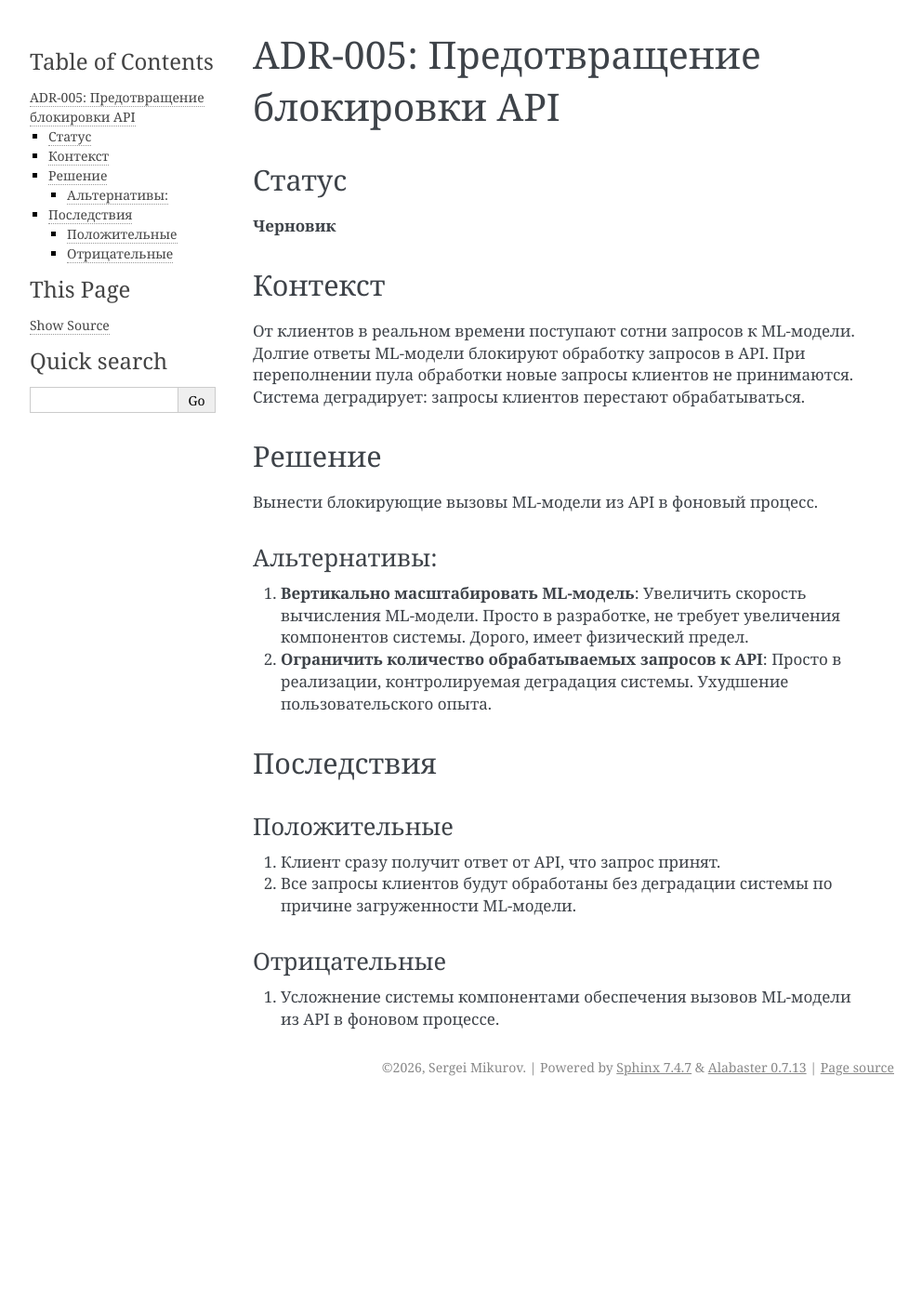
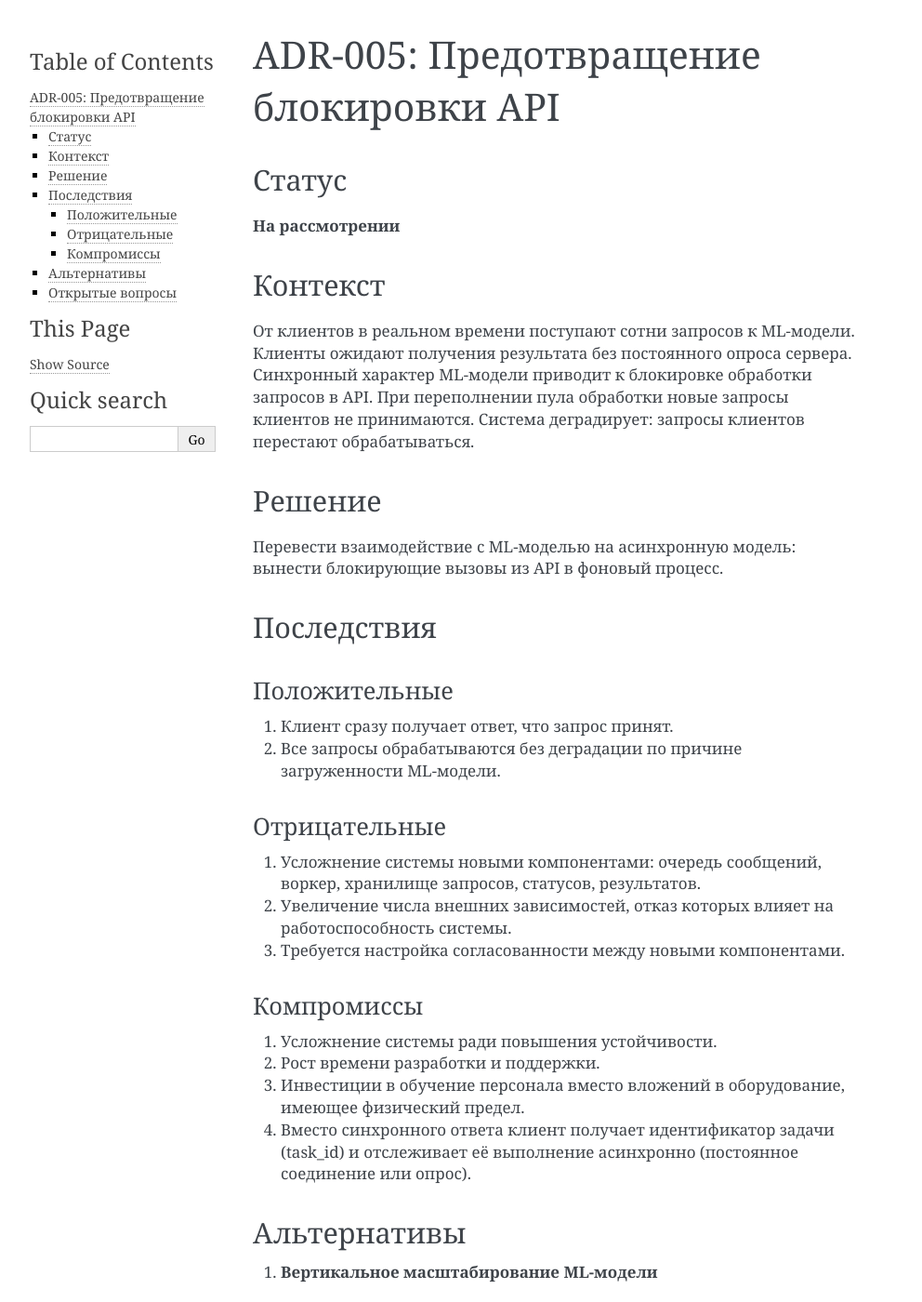
Before and after one commit to svmikurov/tt-ai-api, a Sphinx documentation site: the page built from docs/source/project/adr/adr-005-avoid-api-blocking.rst, in a window 1280 px wide and 1400 px high. Shown: the whole window at 93% size, without its empty margins (148-1140 px from the left). Built offline with Sphinx 7.4.7, drawn with Linux system fonts in a browser that asks for light colours; some of the changed text lies outside the part shown.

Commit message:
docs(adr): Complete ADR-005
- Set status to 'Under Review'
- Finalized context, decision, alternatives, consequences, and trade-offs

```diff
--- a/docs/source/project/adr/adr-005-avoid-api-blocking.rst
+++ b/docs/source/project/adr/adr-005-avoid-api-blocking.rst
@@ -5,32 +5,25 @@ ADR-005: Предотвращение блокировки API
 Статус
 ======
 
-**Черновик**
+**На рассмотрении**
+
 
 Контекст
 ========
 
 От клиентов в реальном времени поступают сотни запросов к ML-модели.
-Долгие ответы ML-модели блокируют обработку запросов в API.
+Клиенты ожидают получения результата без постоянного опроса сервера.
+Синхронный характер ML-модели приводит к блокировке обработки запросов в API.
 При переполнении пула обработки новые запросы клиентов не принимаются.
 Система деградирует: запросы клиентов перестают обрабатываться.
+
 
 Решение
 =======
 
-Вынести блокирующие вызовы ML-модели из API в фоновый процесс.
+Перевести взаимодействие с ML-моделью на асинхронную модель:
+вынести блокирующие вызовы из API в фоновый процесс.
 
-Альтернативы:
--------------
-
-1. **Вертикально масштабировать ML-модель**:
-   Увеличить скорость вычисления ML-модели.
-   Просто в разработке, не требует увеличения компонентов системы.
-   Дорого, имеет физический предел.
-
-2. **Ограничить количество обрабатываемых запросов к API**:
-   Просто в реализации, контролируемая деградация системы.
-   Ухудшение пользовательского опыта.
 
 Последствия
 ===========
@@ -38,10 +31,60 @@ ADR-005: Предотвращение блокировки API
 Положительные
 -------------
 
-1. Клиент сразу получит ответ от API, что запрос принят.
-2. Все запросы клиентов будут обработаны без деградации системы по причине загруженности ML-модели.
+1. Клиент сразу получает ответ, что запрос принят.
+2. Все запросы обрабатываются без деградации по причине загруженности ML-модели.
 
 Отрицательные
 -------------
 
-1. Усложнение системы компонентами обеспечения вызовов ML-модели из API в фоновом процессе.
+1. Усложнение системы новыми компонентами:
+   очередь сообщений, воркер, хранилище запросов, статусов, результатов.
+2. Увеличение числа внешних зависимостей,
+   отказ которых влияет на работоспособность системы.
+3. Требуется настройка согласованности между новыми компонентами.
+
+
+Компромиссы
+-----------
+
+1. Усложнение системы ради повышения устойчивости.
+2. Рост времени разработки и поддержки.
+3. Инвестиции в обучение персонала вместо вложений в оборудование, имеющее физический предел.
+4. Вместо синхронного ответа клиент получает идентификатор задачи (task_id)
+   и отслеживает её выполнение асинхронно (постоянное соединение или опрос).
+
+
+Альтернативы
+============
+
+1. **Вертикальное масштабирование ML-модели**
+
+   Увеличить скорость вычисления ML-модели за счёт модернизации оборудования (CPU, GPU, память).
+
+   Просто в разработке, не требует увеличения компонентов системы.
+
+   Дорого, предполагает нелинейный рост затрат.
+   Имеет физический предел оборудования.
+   Не решит проблему при дальнейшем росте нагрузки.
+
+2. **Ограничение количества ожидаемых запросов к API**
+
+   Ограничить количество принятых и поставленных в очередь обработки запросов.
+
+   Просто в реализации, контролируемая деградация системы.
+
+   Пользователи, чьи запросы были отклонены, не получают ответа.
+   Не решает проблему блокировки API — лишь сокращает число пострадавших клиентов.
+
+
+Открытые вопросы
+================
+
+1. Как будут взаимодействовать API и ML-модель?
+
+
+Дата: 24.08.20026
+
+Авторы:
+
+    Сергей Микуров
```
